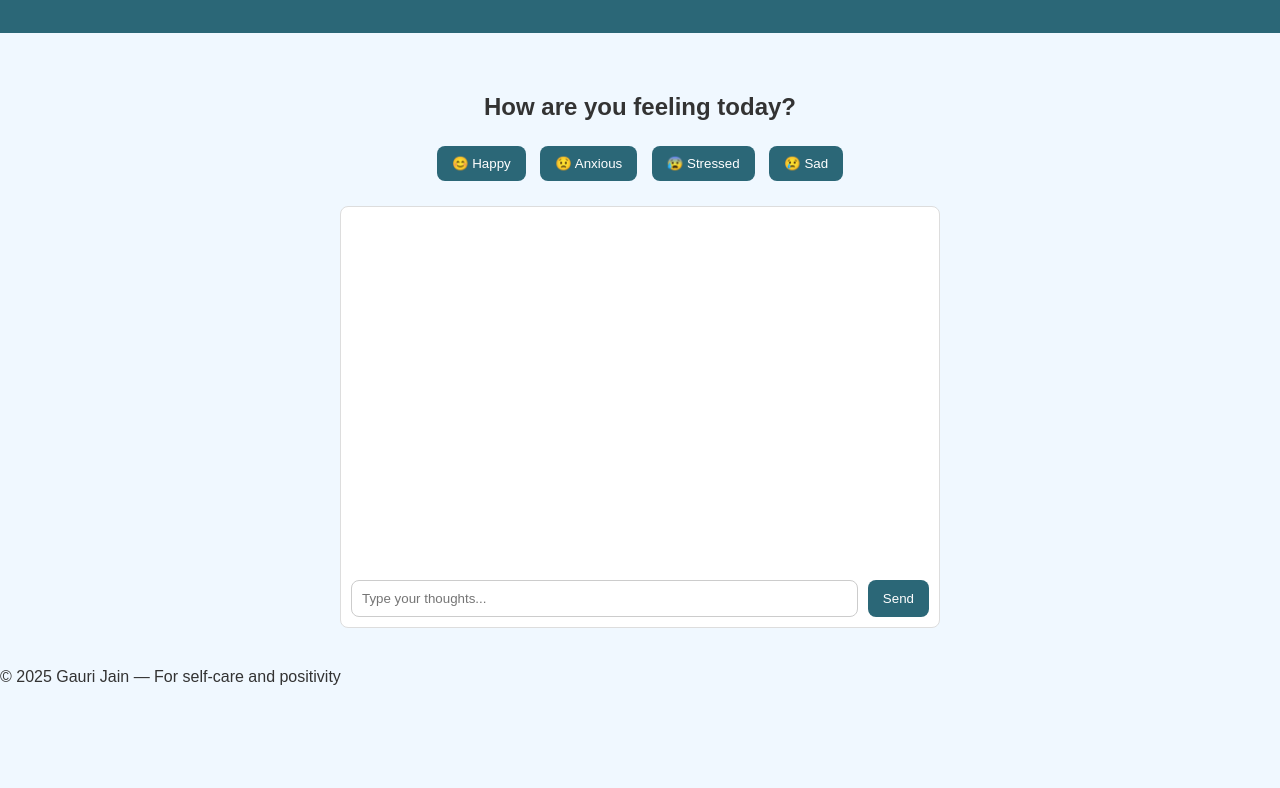
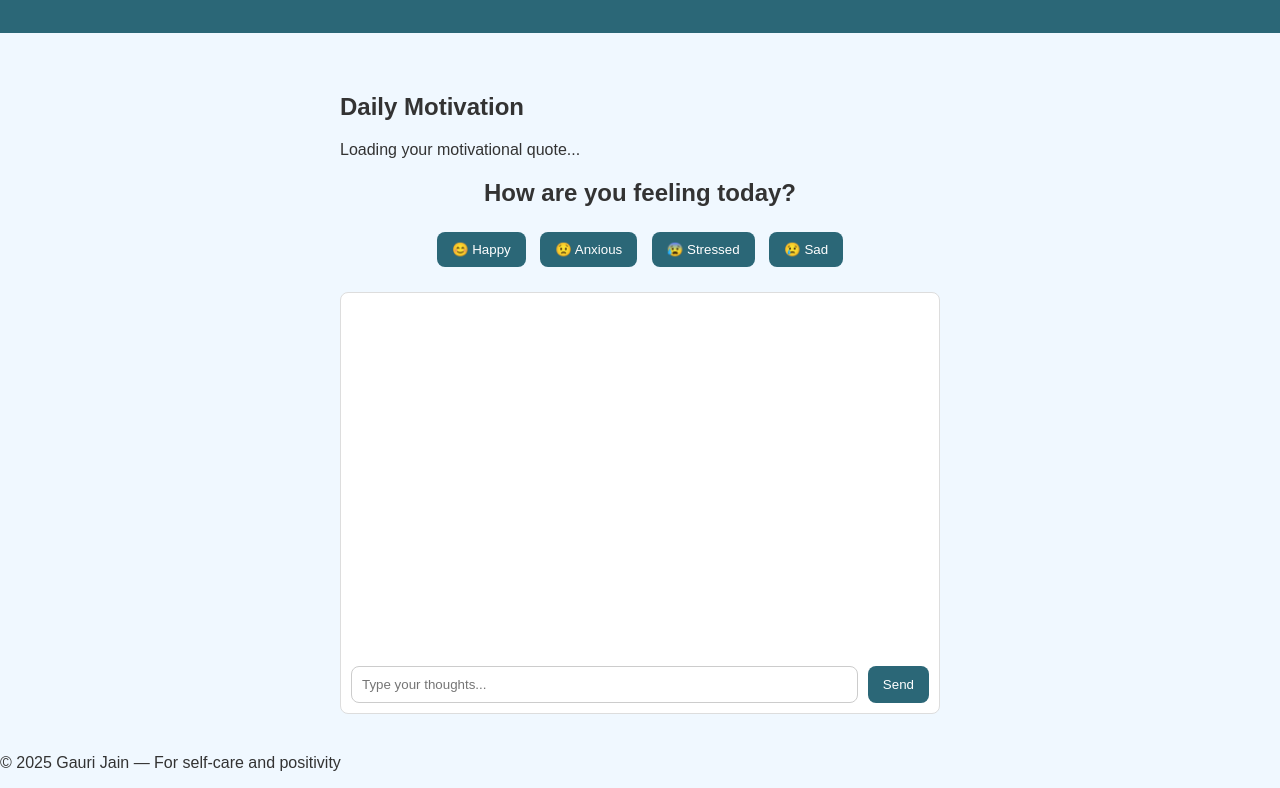
Before and after one commit to gaurijain27/Mental-Wellness-Bot, a plain HTML site: page index.html in a window 1280 px wide. Shown: the part 121-909 px from the top of the page. Before the commit the page ends 823 px from the top, so only its background shows below. Drawn offline with Linux system fonts and the light colour scheme.

Commit message:
Update index.html

```diff
--- a/index.html
+++ b/index.html
@@ -13,6 +13,11 @@
   </header>
 
   <main>
+    <section class="quote-section">
+      <h2>Daily Motivation</h2>
+      <p id="quote">Loading your motivational quote...</p>
+    </section>
+
     <div class="mood-tracker">
       <h2>How are you feeling today?</h2>
       <div class="moods">
```
